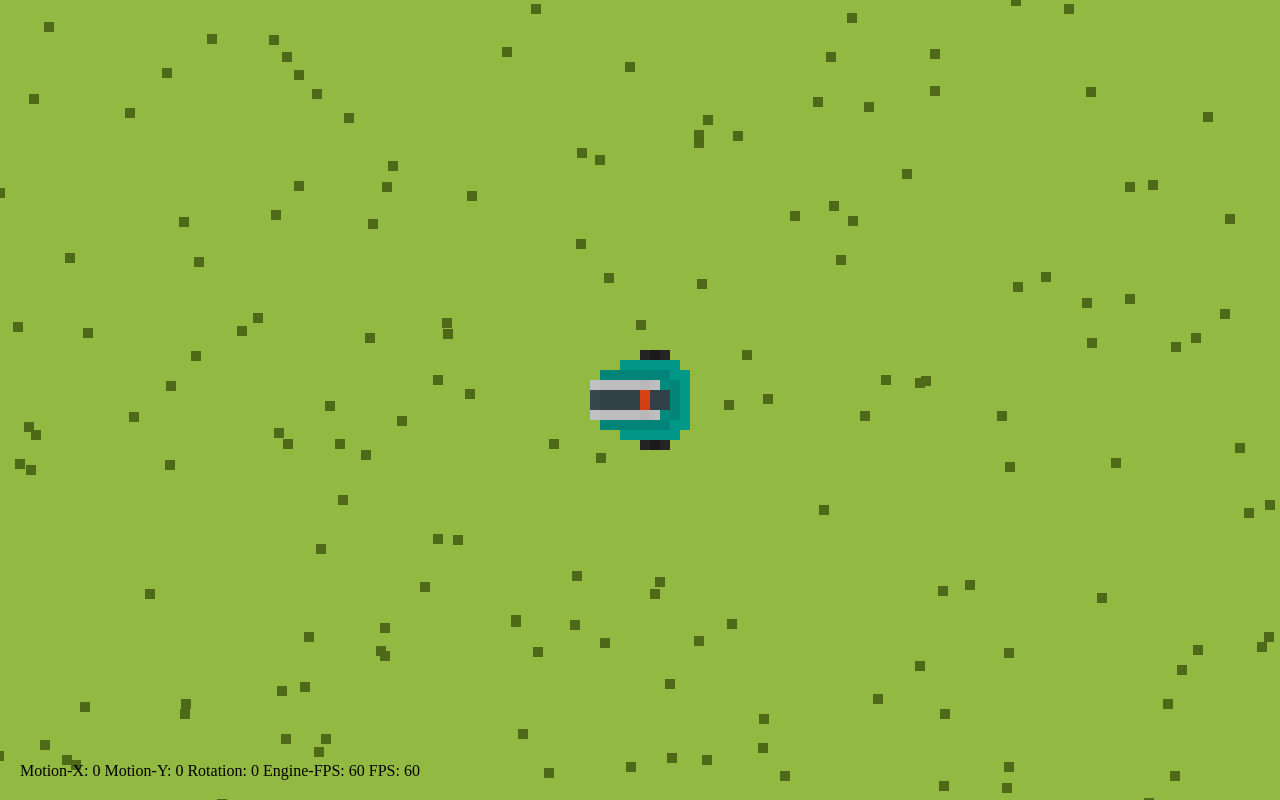
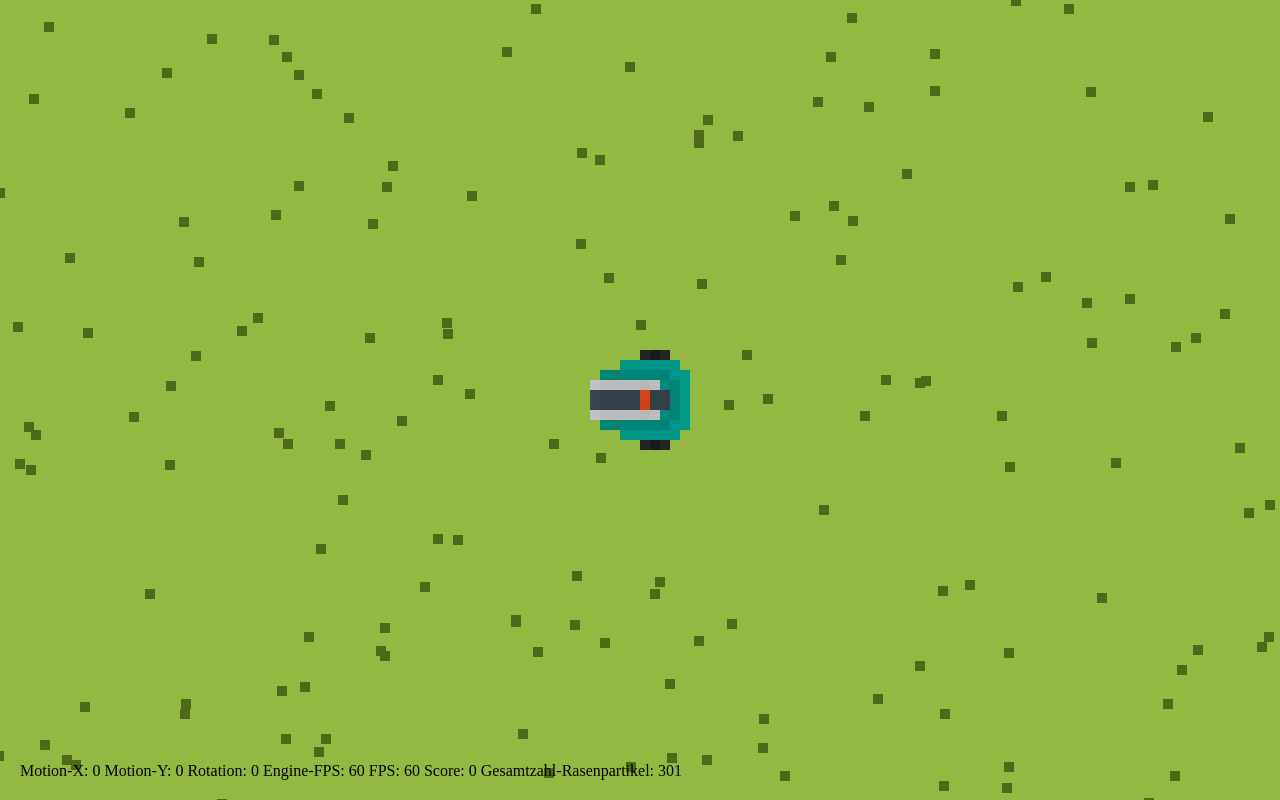
Before and after one commit to durableCraft/RasenRasen-fu-r-Widget-New-Tab, a plain HTML site: page index.html in a window 1280 px wide. Drawn offline with Linux system fonts and the light colour scheme.

Commit message:
Grundstruktur und Logik fertig

```diff
--- a/index.html
+++ b/index.html
@@ -82,6 +82,7 @@
         const rasenPartikelAnzahl = 300;
         let rasenPositionen = [{}];
         let keysState = {};
+        let score = 0;
 
         // Fügen Sie Eventlistener für keydown und keyup hinzu
         window.addEventListener('keydown', function (event) {
@@ -142,7 +143,7 @@
 
         /* Developer Anzeige */
         setInterval(() => {
-            document.getElementById('dev_anzeige').textContent = 'Motion-X: ' + motionX + ' Motion-Y: ' + motionY + ' Rotation: ' + mowerRotation + ' Engine-FPS: ' + fps + ' FPS: ' + displayRenderFPS;
+            document.getElementById('dev_anzeige').textContent = 'Motion-X: ' + motionX + ' Motion-Y: ' + motionY + ' Rotation: ' + mowerRotation + ' Engine-FPS: ' + fps + ' FPS: ' + displayRenderFPS + ' Score: ' + score + ' Gesamtzahl-Rasenpartikel: ' + rasenPositionen.length;
         }, 100);
 
         canvas.style.top = (window.innerHeight / 2) - (canvas.height / 2);
@@ -152,20 +153,28 @@
             return Math.floor(Math.random() * (max - min + 1)) + min;
         }
 
-        function initialRasenFlaeche() {
-            for (let index = 0; index < rasenPartikelAnzahl; index++) {
+        function initialRasenFlaeche(amount) {
+            for (let index = 0; index < amount; index++) {
                 const RandPosX = getRandomInteger(1, canvas.width);
                 const RandPosY = getRandomInteger(1, canvas.height);
 
                 rasenPositionen.push([RandPosX, RandPosY]);
             }
+            console.log(rasenPositionen);
         }
 
-        initialRasenFlaeche();
+        initialRasenFlaeche(rasenPartikelAnzahl);
 
         function gamelogic() {
             startmowerPositionX += motionX;
             startmowerPositionY += motionY;
+
+            const tempArray = rasenPositionen.filter(element =>
+                !(element[0] >= startmowerPositionX + 10 && element[0] <= startmowerPositionX + mowerSize - 10 &&
+                    element[1] >= startmowerPositionY + 10 && element[1] <= startmowerPositionY + mowerSize - 10)
+            );
+            score += rasenPositionen.length - tempArray.length;
+            rasenPositionen = tempArray;
 
             // Kürzesten Drehwinkel zwischen aktueller Rotation und Zielrotation berechnen
             let angleDiff = targetRotation - mowerRotation;
@@ -225,6 +234,12 @@
             renderFPS = 0;
         }, 1000);
 
+        /* Generiere Neue Rasenpartikel */
+        setInterval(() => {
+            if (motionX === 0 && motionY === 0) return;
+            if (rasenPositionen.length < 520) initialRasenFlaeche(1);
+        }, 300);
+
         requestAnimationFrame(animate);
     </script>
 </body>
```
